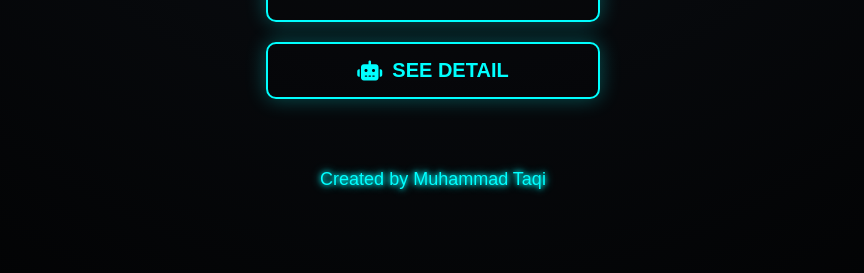
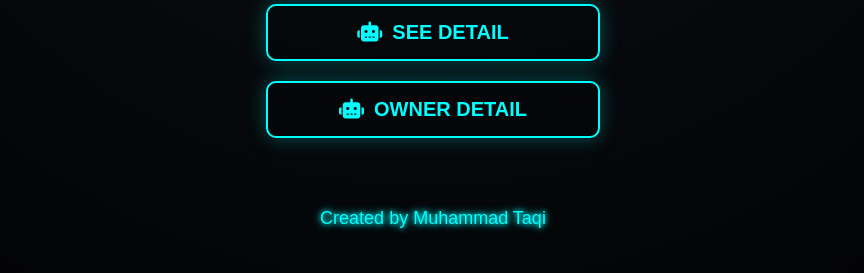
Before and after one commit to muhammadtaqi512q-oss/CORE-AI-DEVELOPER, a plain HTML site: page index.html in a window 1280 px wide. Shown: the part 421-694 px from the top of the page, without its empty margins (207-1071 px from the left). Drawn offline with Linux system fonts and the light colour scheme.

Commit message:
index.html

```diff
--- a/index.html
+++ b/index.html
@@ -76,6 +76,10 @@
      <a class="btn" href="https://core-ai-developer-detail.oneapp.dev/" target="_blank">
         <i class="fas fa-robot"></i>SEE DETAIL
     </a>
+
+    <a class="btn" href="https://core-ai-developer-owner-info.oneapp.dev/" target="_blank">
+        <i class="fas fa-robot"></i>OWNER DETAIL
+    </a>
 </div>
 
 <div class="creator">
```
